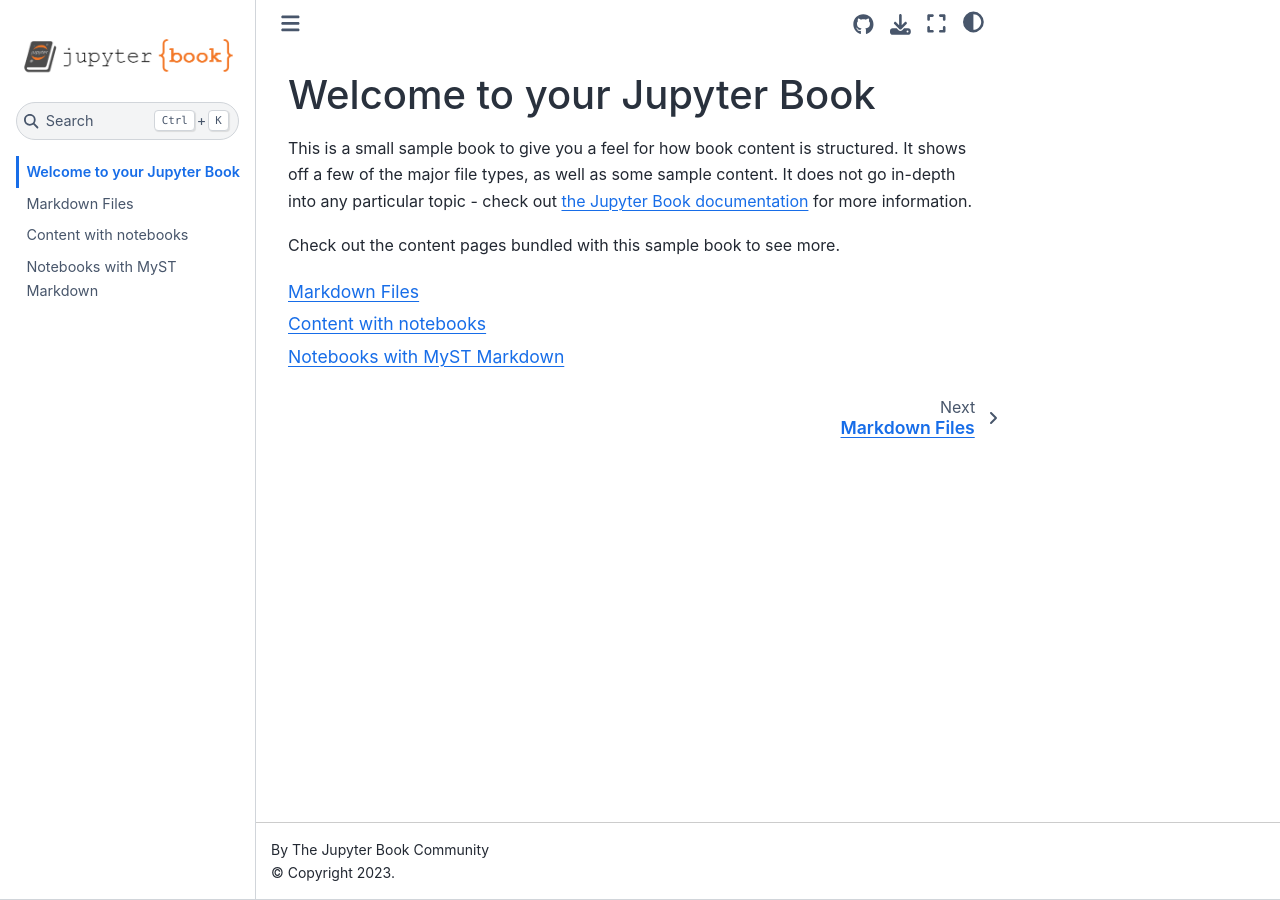
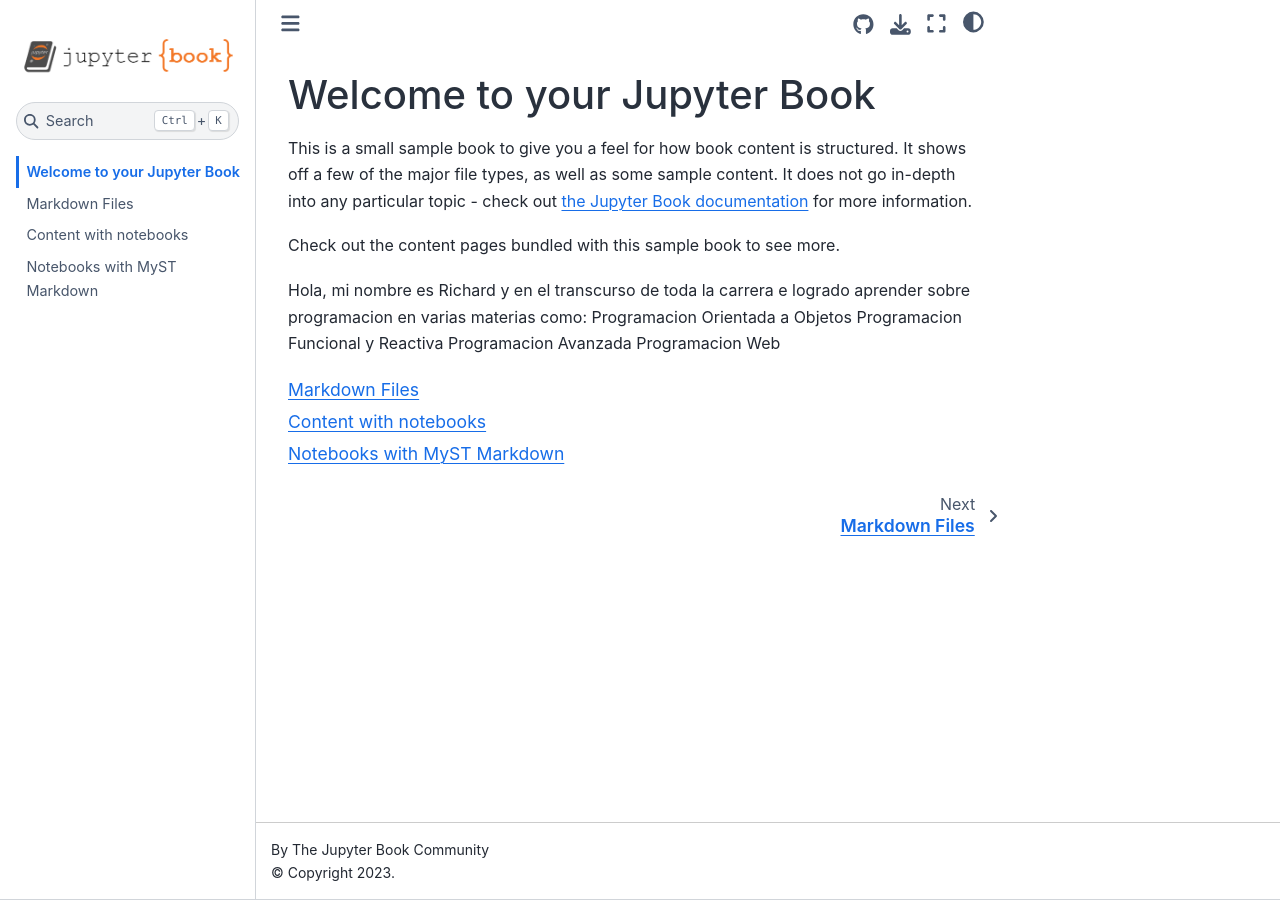
Before and after one commit to RichrdOr/Richard_Repo, a Jupyter Book: the page built from intro.md, in a window 1280 px wide. Built offline with Jupyter Book 1.0.4 settings and Sphinx 7.4.7 and the Sphinx Book theme 1.1.4, drawn with Linux system fonts in a browser that asks for light colours.

Commit message:
Cambios en web

````diff
--- a/intro.md
+++ b/intro.md
@@ -7,5 +7,11 @@
 
 Check out the content pages bundled with this sample book to see more.
 
+Hola, mi nombre es Richard y en el transcurso de toda la carrera e logrado aprender sobre programacion en varias materias como:
+Programacion Orientada a Objetos
+Programacion Funcional y Reactiva
+Programacion Avanzada
+Programacion Web
+
 ```{tableofcontents}
 ```
````
